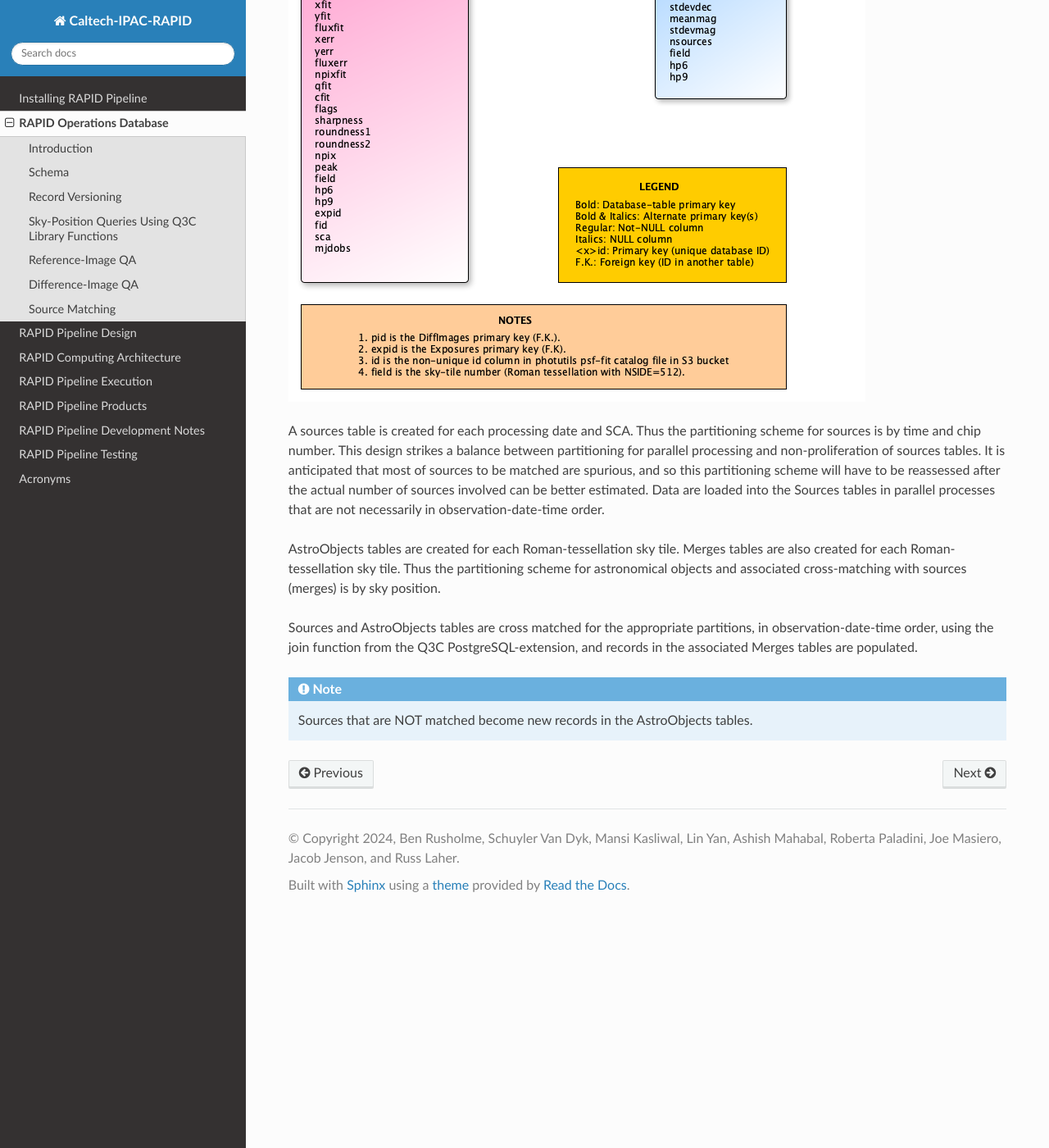
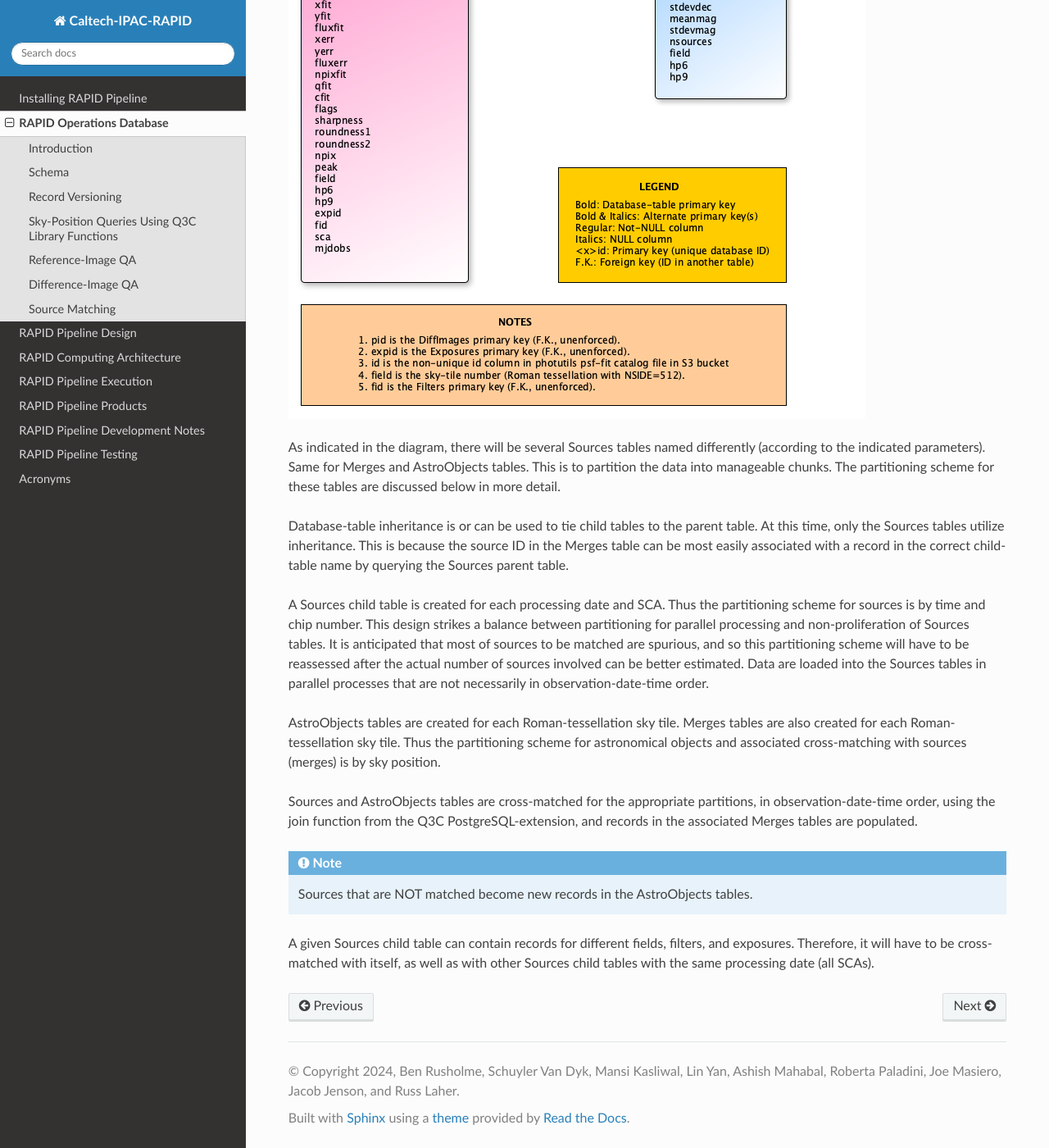
Before and after one commit to Caltech-IPAC/rapid, a Sphinx documentation site: the page built from docs/source/db/db.rst, in a window 1280 px wide and 1400 px high, scrolled down 4898 px. Shown: the whole window at 82% size. Built offline with Sphinx 7.4.7 and the Read the Docs theme 3.1.0, drawn with Linux system fonts in a browser that asks for light colours; formulas are drawn with MathJax 3.

Commit message:
Added more info, and made corrections.

```diff
--- a/docs/source/db/db.rst
+++ b/docs/source/db/db.rst
@@ -194,10 +194,21 @@ A diagram of the source-matching database-table schema is given as follows:
 
 .. image:: source_matching.png
 
-A sources table is created for each processing date and SCA.
+As indicated in the diagram, there will be several Sources tables
+named differently (according to the indicated parameters).
+Same for Merges and AstroObjects tables.
+This is to partition the data into manageable chunks.
+The partitioning scheme for these tables are discussed below in more detail.
+
+Database-table inheritance is or can be used to tie child tables to the parent table.
+At this time, only the Sources tables utilize inheritance.  This is because the source ID
+in the Merges table can be most easily associated with a record in the correct child-table name
+by querying the Sources parent table.
+
+A Sources child table is created for each processing date and SCA.
 Thus the partitioning scheme for sources is by time and chip number.
 This design strikes a balance between partitioning for parallel processing
-and non-proliferation of sources tables.  It is anticipated that most of
+and non-proliferation of Sources tables.  It is anticipated that most of
 sources to be matched are spurious, and so this partitioning scheme will
 have to be reassessed after the actual number of sources involved can be
 better estimated.
@@ -209,9 +220,13 @@ Merges tables are also created for each Roman-tessellation sky tile.
 Thus the partitioning scheme for astronomical objects and associated cross-matching with
 sources (merges) is by sky position.
 
-Sources and AstroObjects tables are cross matched for the appropriate partitions,
+Sources and AstroObjects tables are cross-matched for the appropriate partitions,
 in observation-date-time order, using the join function from the Q3C PostgreSQL-extension,
 and records in the associated Merges tables are populated.
 
 .. note::
    Sources that are NOT matched become new records in the AstroObjects tables.
+
+A given Sources child table can contain records for different fields, filters, and exposures.
+Therefore, it will have to be cross-matched with itself, as well as with other Sources child
+tables with the same processing date (all SCAs).
```
Also changed, not shown: docs/source/db/source_matching.png.
